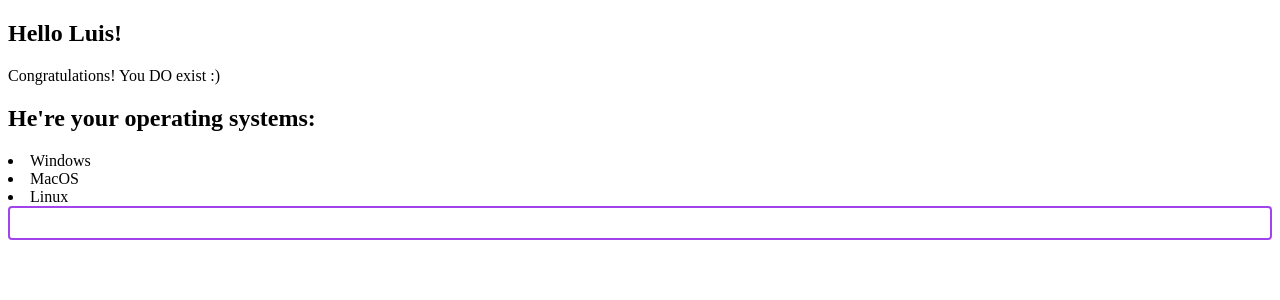
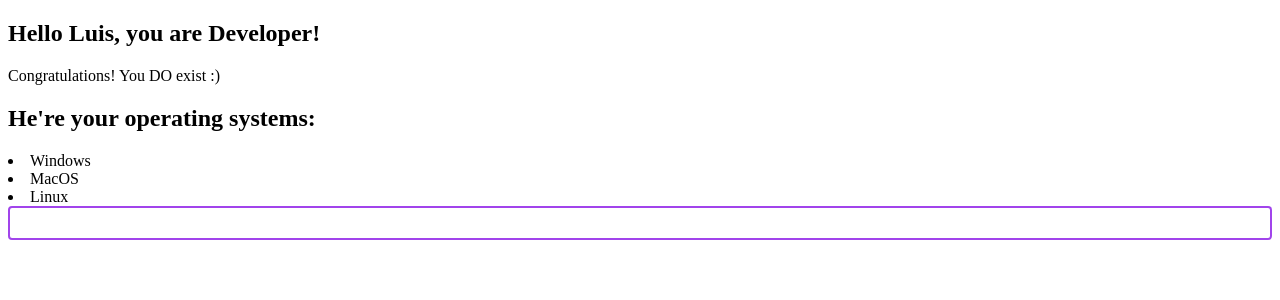
Before and after one commit to Lucho2708/angular17-tutorial, an Angular app: page / in a window 1280 px wide. Shown: the top 300 px of the page. Built offline with nearby package versions, Linux system fonts and the light colour scheme.

Commit message:
Component Communication with @Input

```diff
--- a/src/app/app.component.html
+++ b/src/app/app.component.html
@@ -1,2 +1,2 @@
-<app-user></app-user>
+<app-user [occupation]="userOcupation"></app-user>
 <router-outlet></router-outlet>
--- a/src/app/app.component.ts
+++ b/src/app/app.component.ts
@@ -11,6 +11,7 @@
   styleUrl: './app.component.css'
 })
 export class AppComponent {
+  userOcupation: string = "Developer";
   title = 'angular17-tutorial';
   city: string = 'Colombia';
 }
--- a/src/app/components/user/user.component.html
+++ b/src/app/components/user/user.component.html
@@ -1,5 +1,5 @@
 <section>
-  <h1>Hello {{ userName }}!</h1>
+  <h1>Hello {{ userName }}, you are {{occupation}}!</h1>
   @if(doesUserExists) {
     <p>Congratulations! You DO exist :)</p>
   }@else {
--- a/src/app/components/user/user.component.ts
+++ b/src/app/components/user/user.component.ts
@@ -1,5 +1,5 @@
 import { CommonModule } from '@angular/common';
-import { Component } from '@angular/core';
+import { Component, Input } from '@angular/core';
 
 @Component({
   selector: 'app-user',
@@ -9,6 +9,7 @@
   styleUrl: './user.component.css'
 })
 export class UserComponent {
+  @Input() occupation: string = "";
   userName: string = "Luis";
   doesUserExists: boolean = true;
   operatingSystems = [{ id: 'win', name: 'Windows' }, { id: 'osx', name: 'MacOS' }, { id: 'linux', name: 'Linux' }];
```
